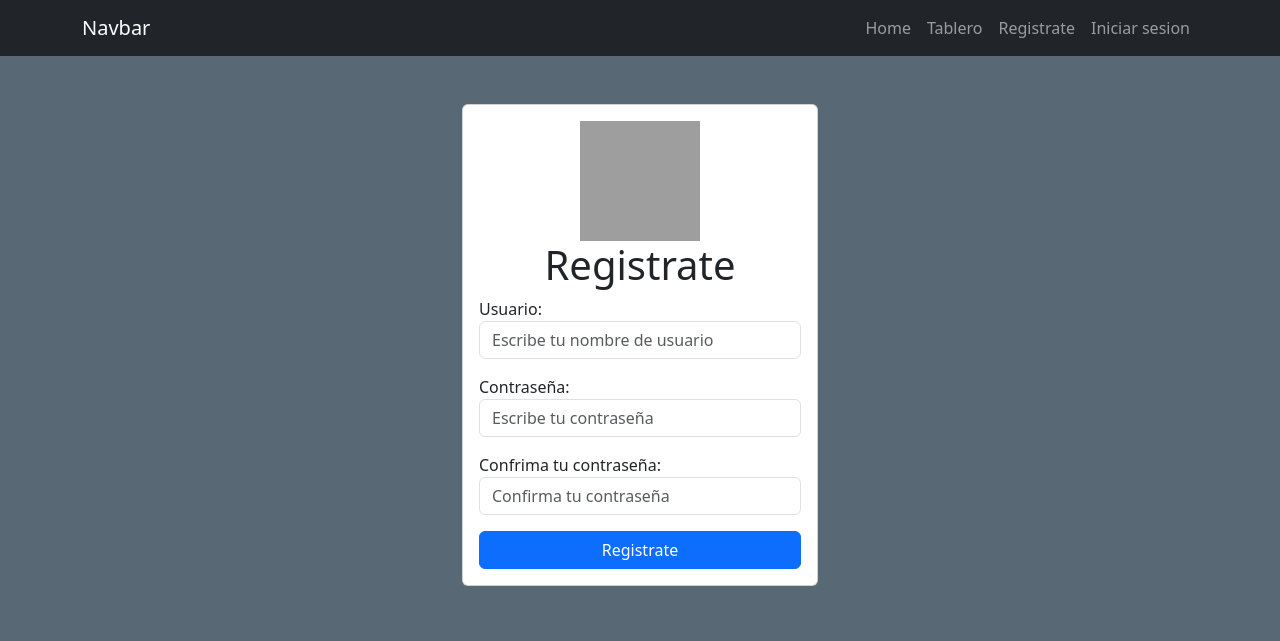
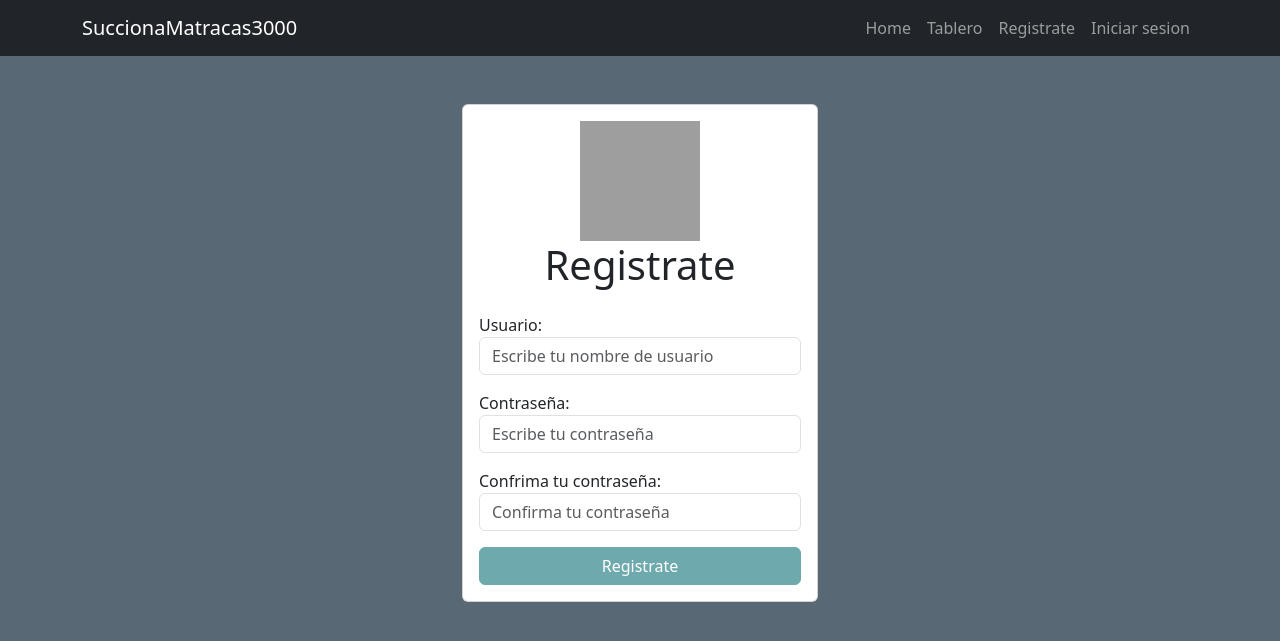
Before and after one commit to NataliaPerez08/proyectoIntermedio, a Django app: page /signup/ in a window 1280 px wide. Shown: the top 641 px of the page. Run offline with Django 5.2, Linux system fonts and the light colour scheme; grey boxes are pictures that could not be loaded.

Commit message:
Cambios en el front y formularios

```diff
--- a/tasks/templates/base.html
+++ b/tasks/templates/base.html
@@ -9,7 +9,7 @@
 <body>
     <nav class="navbar navbar-expand-lg bg-dark navbar-dark">
         <div class="container">
-          <a class="navbar-brand" href="#">Navbar</a>
+          <a class="navbar-brand" href="#">SuccionaMatracas3000</a>
           <button class="navbar-toggler" type="button" data-bs-toggle="collapse" data-bs-target="#navbarNav" aria-controls="navbarNav" aria-expanded="false" aria-label="Toggle navigation">
             <span class="navbar-toggler-icon"></span>
           </button>
--- a/tasks/templates/signin.html
+++ b/tasks/templates/signin.html
@@ -13,7 +13,7 @@
                     </div>
 
                     <h1 class="text-center">Iniciar sesion</h1>
-                    {{error}}
+                    <p class="text-center" style="color: red">{{error}}</p>
 
                     <div class="mb-3">
                         <label for="username">Usuario:</label>
@@ -27,7 +27,7 @@
                         placeholder="Escribe tu contraseña">
                     </div>
 
-                    <button class="btn btn-primary">
+                    <button class="btn btn-primary" style="background-color: rgb(110,170,173); border-color:rgb(110,170,173)">
                         Iniciar sesion
                     </button>
 
--- a/tasks/templates/signup.html
+++ b/tasks/templates/signup.html
@@ -10,8 +10,8 @@
                     <img src="https://cdn-icons-png.flaticon.com/512/3171/3171065.png" width="120" height="120">
                 </div>
                    <h1 class="text-center">Registrate</h1>
+                    <p class="text-center" style="color: red">{{error}}</p>
 
-                   {{error}}
                    {% csrf_token%}
 
                    <div class="mb-3">
@@ -32,7 +32,7 @@
                        placeholder="Confirma tu contraseña">
                    </div>
 
-                   <button class="btn btn-primary">
+                   <button class="btn btn-primary" style="background-color: rgb(110,170,173); border-color:rgb(110,170,173)">
                        Registrate
                    </button>
                </form>
```
Also changed, not shown: db.sqlite3.
